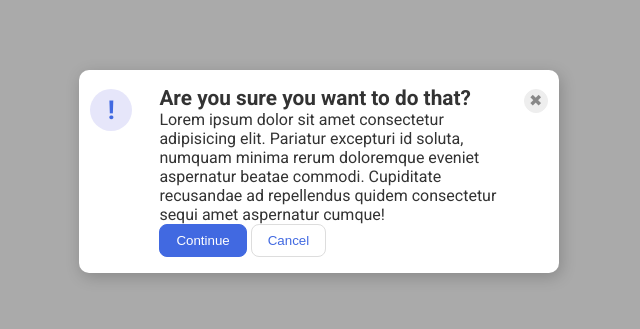
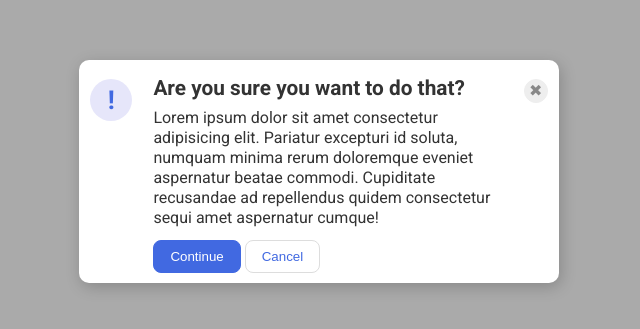
Before and after one commit to KieranWake/flex-challenges, a plain HTML site: page flex-challenge-5/index.html in a window 1280 px wide. Shown: the part 229-558 px from the top of the page, without its empty margins (321-961 px from the left). Drawn offline with Linux system fonts and the light colour scheme.

Commit message:
applied a margin-top to align header with icon

```diff
--- a/flex-challenge-5/style.css
+++ b/flex-challenge-5/style.css
@@ -83,11 +83,21 @@ button.cancel {
 }
 
 .content-container {
-    margin: 8px;
-    padding: 8px;
+    margin: 5px;
+    padding: 5px;
+    line-height: 20px;
 }
 
 .header {
+    margin-top: .5rem;
     font-weight: bold;
     font-size: 1.3em;
 }
+
+.text {
+    margin-top: 10px;
+}
+
+.continue, .cancel {
+    margin-top: 12px;
+}
```
